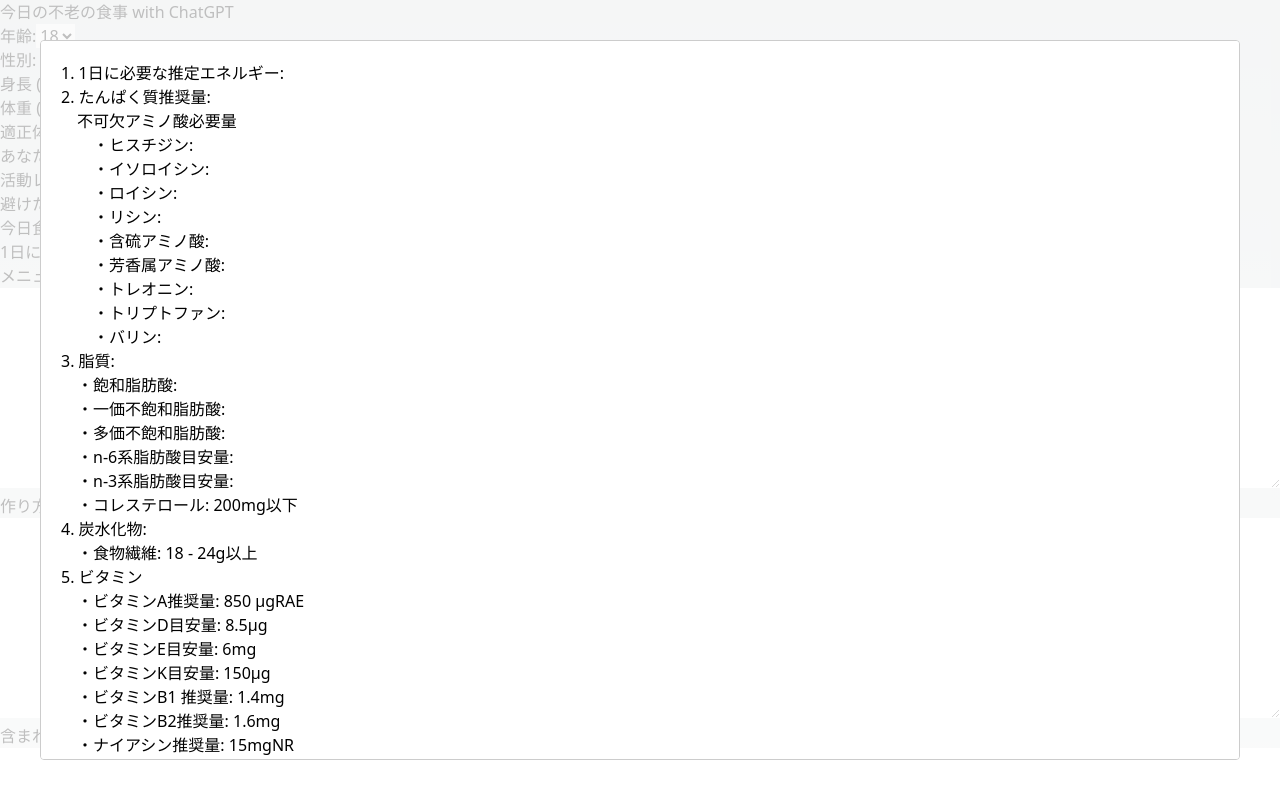
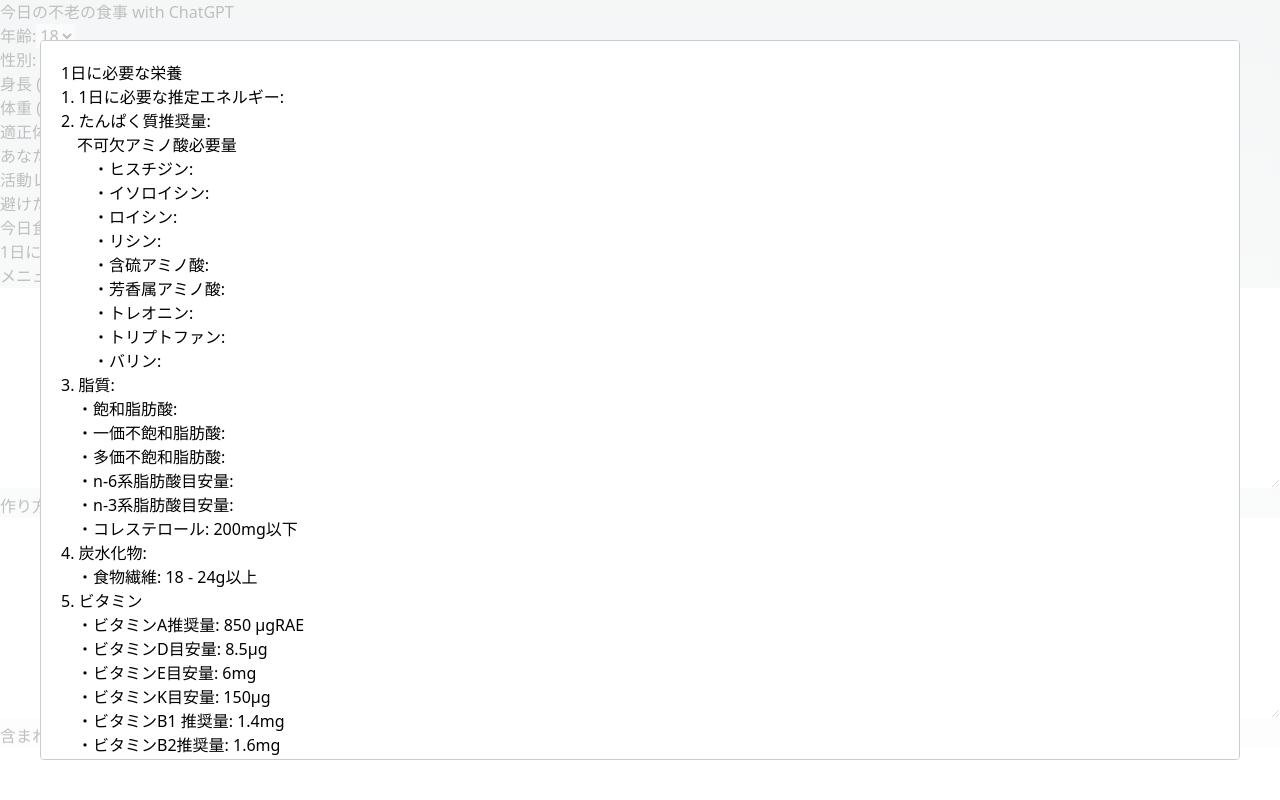
Before and after one commit to KeisukeKanda/foodrecommendationgpt, a Next.js app: page / in a window 1280 px wide. Both pictures are taken after a click on the button "1日に必要な栄養素を見る". Shown: the top 800 px of the page. Built offline with nearby package versions, Linux system fonts and the light colour scheme.

Commit message:
1日に必要な栄養を表示するモーダルウィンドウにタイトルつけをした

```diff
--- a/src/components/IdealNutrientInfo.js
+++ b/src/components/IdealNutrientInfo.js
@@ -513,6 +513,7 @@ const IdealNutrientInfo = (props) => {
 
       {/* モーダルウィンドウのコンポーネントを追加 */}
       <Modal isOpen={modalIsOpen} onRequestClose={closeModal} contentLabel="Nutrient Info Modal">
+        <h1>1日に必要な栄養</h1>
         <ul>
           <li>1. 1日に必要な推定エネルギー: {nutrientInfo.energy === null ? "" : (nutrientInfo.energy === -230 ? "計算中..." : `${nutrientInfo.energy.toFixed(2)}kcal`)}</li>
           <li>2. たんぱく質推奨量: {nutrientInfo.proteinMin && nutrientInfo.proteinMax ? `${nutrientInfo.proteinMin.toFixed(2)}g - ${nutrientInfo.proteinMax.toFixed(2)}g` : ""}</li>
@@ -565,7 +566,6 @@ const IdealNutrientInfo = (props) => {
         </ul>
         <button onClick={closeModal}>閉じる</button>
       </Modal>
-      <GeneratedMenu nutrientInfo={nutrientInfo} />
     </div>
   );
 };
```
